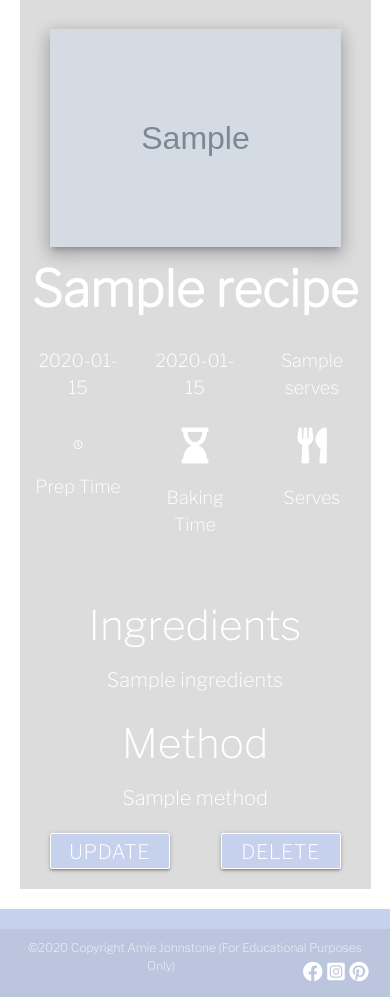
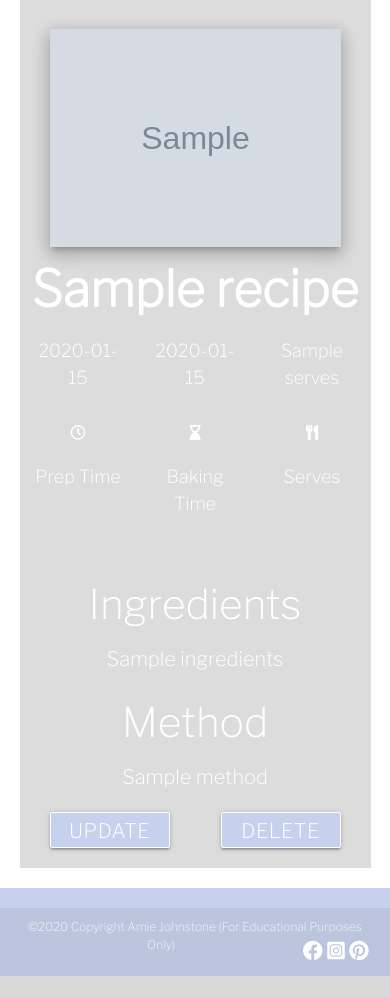
Before and after one commit to Amiejohnstone18/The_Baking_Book, a Flask app: template templates/view_more.html in a window 390 px wide. Shown: the part 77-1074 px from the top of the page. After the commit the page ends 1053 px from the top, so only its background shows below. Run offline with Flask 2, Linux system fonts and the light colour scheme; the template is opened without the code that fills it: most values are stand-ins (such as "Sample title", 1, 10 or a date in 2020); grey boxes marked "Sample" are stand-in pictures; some libraries are stand-ins or nearby versions.

Commit message:
Fixed responsiveness on view more page. Updated the README

```diff
--- a/static/css/view_more.css
+++ b/static/css/view_more.css
@@ -24,21 +24,21 @@
 .grid {
   color: white;
   font-family: "Libre Franklin", sans-serif;
-  font-size: 24px;
+  font-size: 20px;
   text-align: center;
   margin-top: 30px;
 }
 
 #preptime-vm {
-  font-size: 2em;
+  font-size: 1.5em;
 }
 
 #bakingtime-vm {
-  font-size: 2em;
+  font-size: 1.5em;
 }
 
 #serves-vm {
-  font-size: 2em;
+  font-size: 1.5em;
 }
 
 /* Ingredients */
@@ -83,21 +83,22 @@
 }
 
 
-@media screen and (max-width: 992px) {
+@media screen and (max-width: 600px) {
 .grid {
   font-size: 18px;
   text-align: center;
-  margin-top: 20px;
+  margin-top: 10px;
 }
 
 #preptime-vm {
-  font-size: 0.5em;
+  font-size: 15px;
 }
 
 #bakingtime-vm {
-  font-size: 2em;
+  font-size: 15px;
 }
 
 #serves-vm {
-  font-size: 2em;
+  font-size: 15px;
 }
+}
--- a/templates/index.html
+++ b/templates/index.html
@@ -29,7 +29,7 @@
 <div class="container">
   <div class="row">
     {% for recipe in add_recipes %}
-    <div class="col s12 m3">
+    <div class="col s12 m4 l3">
       <div class="card">
         <!-- Image -->
         <div class="card-image">
--- a/templates/view_more.html
+++ b/templates/view_more.html
@@ -14,7 +14,7 @@
 <div class="container" id="background">
   <div class="row">
     <!-- Image -->
-    <div class="col s12 m6" id="recipe_img">
+    <div class="col s12 l6" id="recipe_img">
       <img class="responsive-img z-depth-3" src="{{ recipe.image_url }}" />
     </div>
     <!-- Recipe Name -->
@@ -23,21 +23,21 @@
     </div>
     <!-- Prep Time -->
     <div class="grid">
-    <div class="col s4 m2">
+    <div class="col s4 l2">
     <div>{{ recipe.preptime }}</div>
     <br/>
       <i class="far fa-clock" id="preptime-vm"></i>
       <p>Prep Time</p>
     </div>
     <!-- Baking Time -->
-    <div class="col s4 m2">
+    <div class="col s4 l2">
     <div>{{ recipe.bakingtime }}</div>
     <br/>
       <i class="fas fa-hourglass-end" id="bakingtime-vm"></i>
       <p>Baking Time</p>
     </div>
     <!-- Serves -->
-    <div class="col s4 m2">
+    <div class="col s4 l2">
     <div>{{ recipe.serves }}</div>
     <br/>
       <i class="fas fa-utensils" id="serves-vm"></i>
@@ -70,7 +70,7 @@
     <a
       href="{{url_for('delete_recipe', recipe_id=recipe._id)}}"
       class="btn"
-      id="delete-btn"
+      id="delete-btn" onclick="document.getElementById('delete').style.display='block'"
       >Delete</a
     >
   </div>
```
Also changed, not shown: static/css/index.css (+0 -7 lines), static/js/script.js (line endings or trailing spaces).
